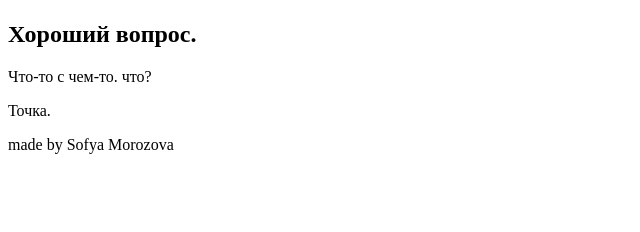
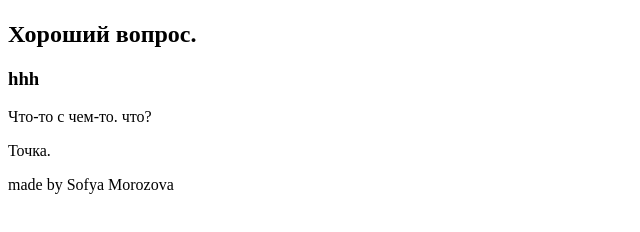
Before and after one commit to sonyamrz/WEB_LAB_1, a plain HTML site: page index.html in a window 1280 px wide. Shown: the part 442-674 px from the top of the page, without its empty margins (0-640 px from the left). Drawn offline with Linux system fonts and the light colour scheme.

Commit message:
change 1

```diff
--- a/index.html
+++ b/index.html
@@ -27,6 +27,7 @@
       alt="lorem"
     />
     <h2>Хороший вопрос.</h2>
+    <h3>hhh</h3>
     <main>
       Что-то с чем-то. что?
       <p>Точка.</p>
```
